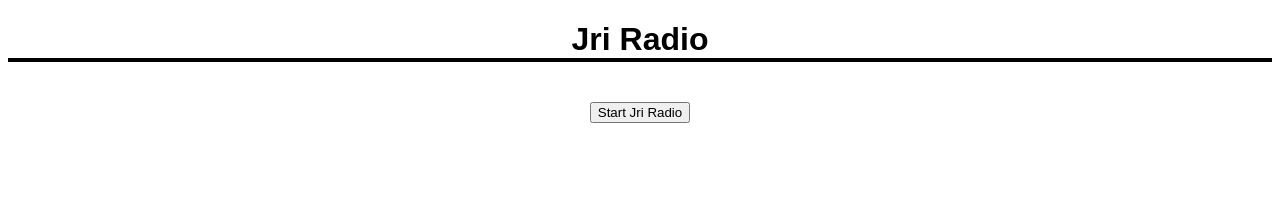
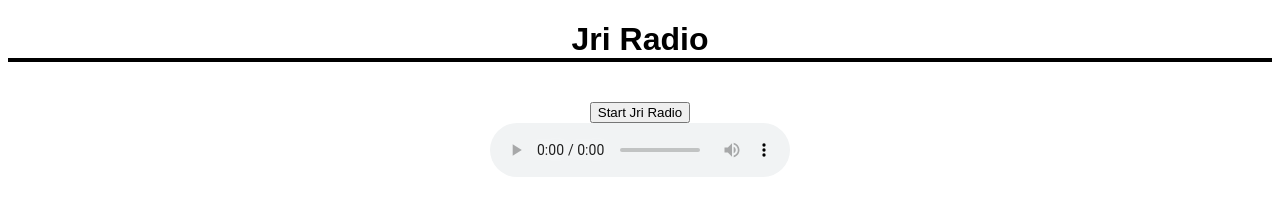
Before and after one commit to Jri-creator/web_radio, a plain HTML site: page index.html in a window 1280 px wide. Drawn offline with Linux system fonts and the light colour scheme.

Commit message:
Update index.html

```diff
--- a/index.html
+++ b/index.html
@@ -10,7 +10,7 @@
     <br>
     <button id="startRadio">Start Jri Radio</button>
     <br>
-    <audio id="audioPlayer"></audio>
+    <audio id="audioPlayer" controls></audio>
     <script src="radio.js"></script>
 </body>
 </html>
```
